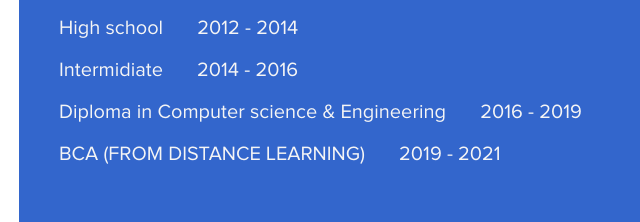
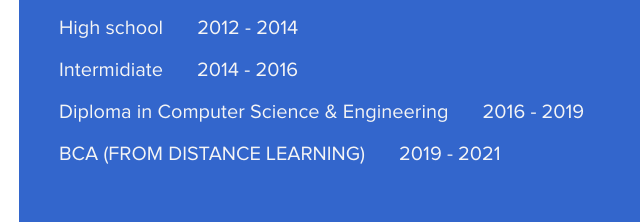
Before and after one commit to vipinyd/vipinyd.github.io, a plain HTML site: page index.html in a window 1280 px wide. Shown: the part 1649-1871 px from the top of the page, 51-691 px from the left. Drawn offline with Linux system fonts and the light colour scheme.

Commit message:
img added

```diff
--- a/index.html
+++ b/index.html
@@ -106,7 +106,7 @@
 							<h5>2014 - 2016 </h5>
 						</div>
 						<div class="education-school">
-							<h5>Diploma in Computer science & Engineering</h5><span></span>
+							<h5>Diploma in Computer Science & Engineering</h5><span></span>
 							<h5>2016 - 2019</h5>
 						</div>
 						<div class="education-school">
```
